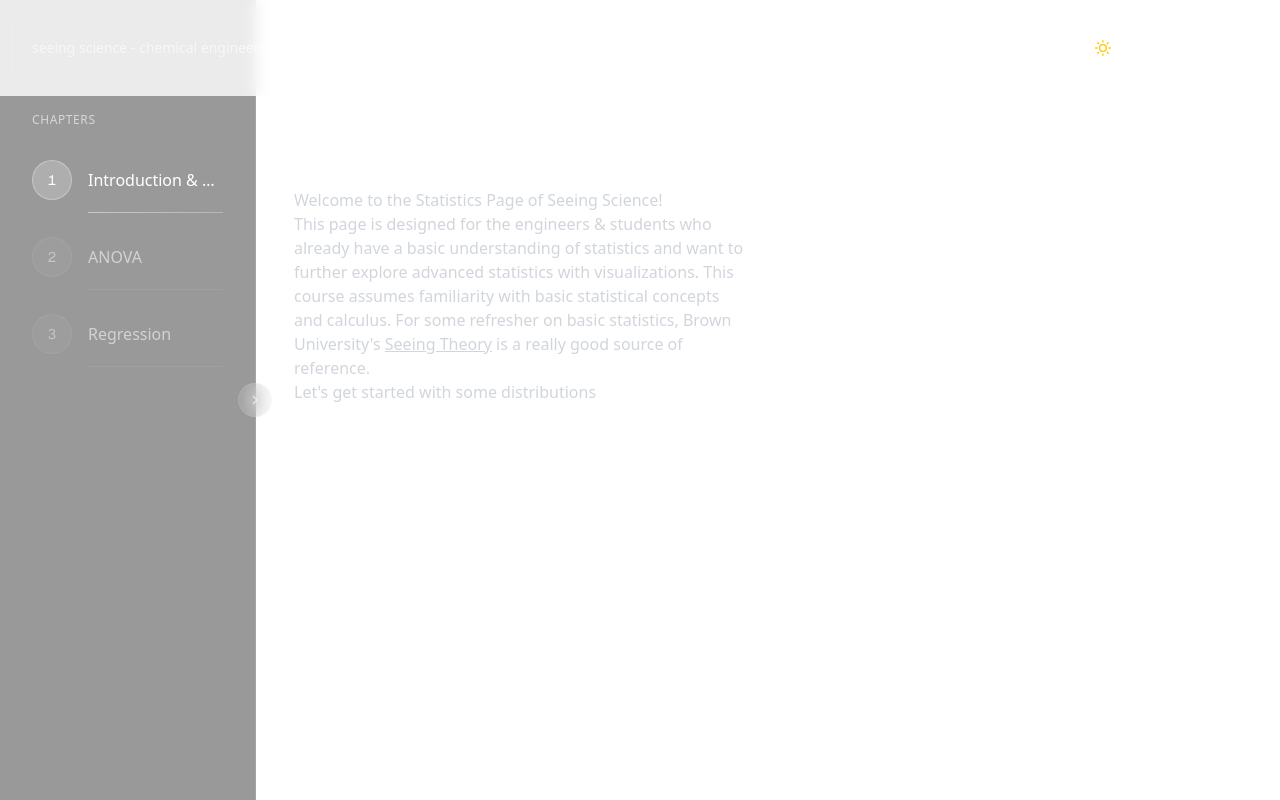
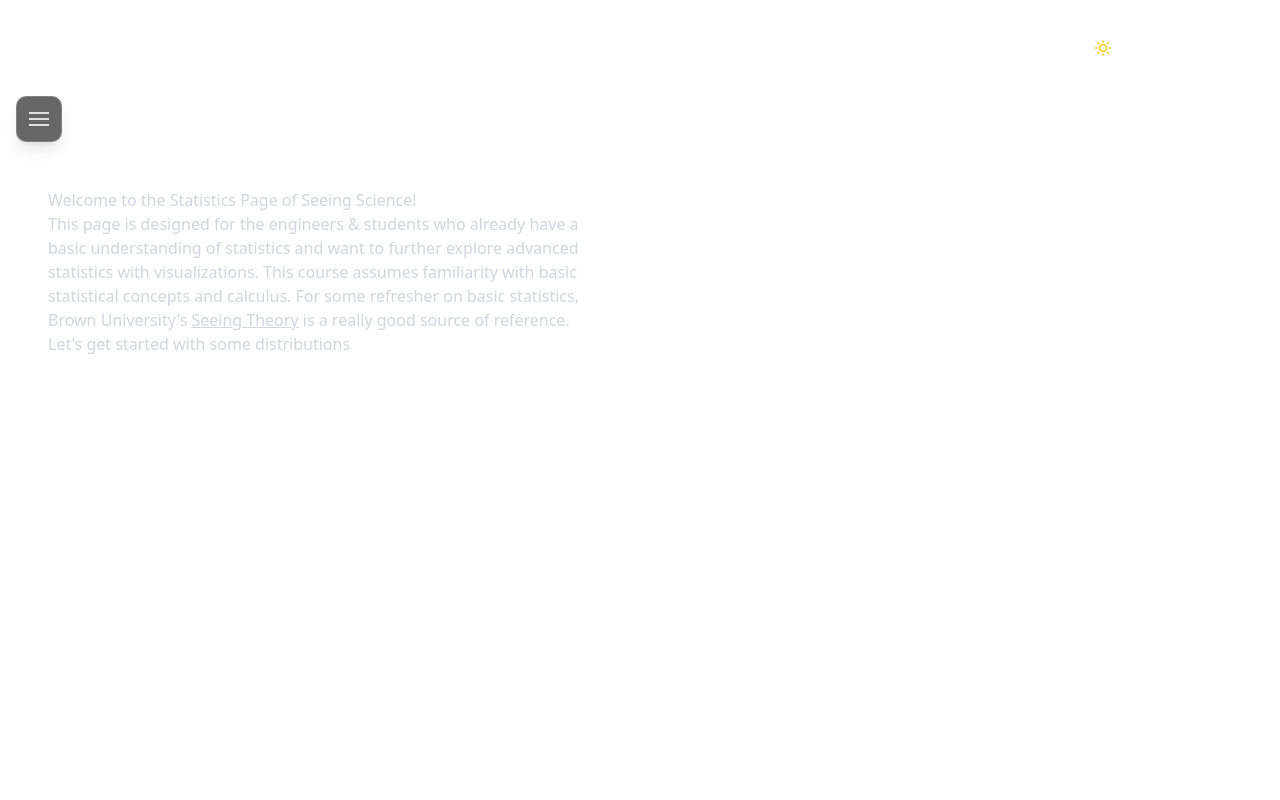
Before and after one commit to anderson120912091209/seeing-chemical-engineering, a Next.js app: page /advanced-statistics in a window 1280 px wide. Built offline with nearby package versions, Linux system fonts and the light colour scheme.

Commit message:
updated menu bar design, push -> overlay. updated the subchapters

```diff
--- a/app/(pages)/advanced-statistics/page.tsx
+++ b/app/(pages)/advanced-statistics/page.tsx
@@ -30,16 +30,25 @@ const AdvancedStatisticsPage = () => {
 // =========================================
 
   const [activeSection, setActiveSection] = useState("introduction")
-  const [isSidebarOpen, setIsSidebarOpen] = useState(true)
-
-  // Chapters Ref
+  const contentRef = useRef<HTMLDivElement>(null)
   const animationContainerRef = useRef<HTMLDivElement>(null)
-  const contentRef = useRef<HTMLDivElement>(null)
 
   // Chapter configuration
   const chapters = [
+    //Chapter 1 Configuration
     { title: "Introduction & The Basics", id: "introduction", number: "1" },
-    { title: "ANOVA", id: "anova", number: "2" },
+    //Chapter 2 Configuration
+    {
+      title: "Statistical Inference",
+      id: "statistical-inference",
+      number: "2",
+      subchapters: [
+        {title: "Testing Statistical Hypothesis", id: "chap-2-sub-1", number: "2.1"},
+        {title: "Inference on the Mean of a Population", id: "chap-2-sub-2", number: "2.2"},
+        {title: "Inference on the Variance of a Population" ,id: "chap-2-sub-3", number: "2.3"}
+      ]
+    },
+    //Chapter 3 Configuration
     { title: "Regression", id: "regression", number: "3" }
   ]
 
@@ -55,14 +64,14 @@ const AdvancedStatisticsPage = () => {
       case 'introduction':
         return (
           <div className="w-full h-full flex items-center justify-center">
-            <p className="text-white/60">Introduction animations</p>
+            <p className="text-white/60">Commonly Used Distributions</p>
             {/* Replace with actual animation component */}
           </div>
         )
-      case 'anova':
+      case 'stistical-inference':
         return (
           <div className="w-full h-full flex items-center justify-center">
-            <p className="text-white/60">ANOVA animations</p>
+            <p className="text-white/60">Statistical Inference</p>
             {/* Replace with <AnovaAnimation /> */}
           </div>
         )
@@ -99,23 +108,16 @@ return (
         chapters={chapters}
         activeSection={activeSection}
         onSectionClick={handleSectionNavigation}
-        onSidebarToggle={setIsSidebarOpen}
       />
       <main
         className="pt-20 h-screen"
-        style={{
-          paddingLeft: isSidebarOpen ? '270px' : '0px',
-          transition: 'padding-left 0.3s ease-in-out'
-        }}
       >
         <Splitter className="h-full">
           {/* Left Column */}
           <SplitterPanel size={50} minSize={30}>
-            <div ref={contentRef} className="h-full overflow-y-auto custom-scrollbar">
-              <div className={`space-y-12 transition-all duration-300 ${
-                isSidebarOpen ? 'max-w-none p-6 lg:pl-6 lg:py-12' : 'max-w-4xl mx-auto p-6 lg:p-12'
-              }`}>
-                {/*Scrollable Content with ./Content Integrations*/}
+                          <div ref={contentRef} className="h-full overflow-y-auto custom-scrollbar">
+                <div className="space-y-12 p-6 lg:p-12">
+                  {/*Scrollable Content with ./Content Integrations*/}
                 <section>
                   <Introduction />
                 </section>
--- a/app/components/ui/chapter-navigation.tsx
+++ b/app/components/ui/chapter-navigation.tsx
@@ -5,134 +5,224 @@ interface Chapter {
   id: string
   title: string
   number: string
+  subchapters?: Subchapter[]
+}
+
+interface Subchapter {
+  id: string;
+  title: string;
+  number: string;
 }
 
 interface ChapterNavigationProps {
   chapters: Chapter[]
   activeSection: string
   onSectionClick: (section: string) => void
-  onSidebarToggle?: (isOpen: boolean) => void
 }
 
 const ChapterNavigation: React.FC<ChapterNavigationProps> = ({
   chapters,
   activeSection,
-  onSectionClick,
-  onSidebarToggle
+  onSectionClick
 }) => {
-  const [isSidebarOpen, setIsSidebarOpen] = useState(true)
+  const [isSidebarOpen, setIsSidebarOpen] = useState(false)
   const [isMobileMenuOpen, setIsMobileMenuOpen] = useState(false)
+  const [expandedChapters, setExpandedChapters] = useState<Set<string>>(new Set())
 
   const handleSidebarToggle = () => {
-    const newState = !isSidebarOpen
-    setIsSidebarOpen(newState)
-    if (onSidebarToggle) {
-      onSidebarToggle(newState)
-    }
+    setIsSidebarOpen(!isSidebarOpen)
   }
 
   const handleSectionClick = (sectionId: string) => {
     onSectionClick(sectionId)
     setIsMobileMenuOpen(false)
+    setIsSidebarOpen(false) // Close desktop sidebar when section is clicked
+  }
+
+  const toggleChapter = (chapterId: string) => {
+    const newExpanded = new Set(expandedChapters)
+    if (newExpanded.has(chapterId)) {
+      newExpanded.delete(chapterId)
+    } else {
+      newExpanded.add(chapterId)
+    }
+    setExpandedChapters(newExpanded)
   }
 
   return (
     <>
-      {/* Desktop Sidebar Toggle Button */}
+      {/* Desktop Sidebar Toggle Button - Now in top left corner */}
       <button
         onClick={handleSidebarToggle}
-        className="hidden lg:block fixed left-4 top-1/2 transform -translate-y-1/2 z-40
-        bg-white/5 backdrop-blur-md border border-white/10 rounded-full p-2
-        text-white/60 hover:text-white hover:bg-white/10 transition-all duration-300"
-        style={{
-          left: isSidebarOpen ? '238px' : '12px',
-          transition: 'left 0.3s ease-in-out, background-color 0.2s, color 0.2s'
-        }}
+        className="hidden lg:block fixed left-4 top-24 z-40
+        bg-black/60 backdrop-blur-md border border-white/20 rounded-lg p-3
+        text-white/80 hover:text-white hover:bg-black/70 hover:border-white/30 shadow-lg transition-all duration-300"
       >
+        <div className="w-5 h-5 flex flex-col justify-center items-center">
           <motion.div
-          animate={{ rotate: isSidebarOpen ? 180 : 0 }}
-          transition={{ duration: 0.3 }}
-          className="w-4 h-4"
-        >
-          <svg viewBox="0 0 24 24" fill="none" stroke="currentColor" strokeWidth="2">
-            <path d="m15 18-6-6 6-6"/>
-          </svg>
-        </motion.div>
+            animate={isSidebarOpen ? { rotate: 45, y: 4 } : { rotate: 0, y: 0 }}
+            className="w-5 h-0.5 bg-current mb-1 origin-center transition-colors"
+          />
+          <motion.div
+            animate={isSidebarOpen ? { opacity: 0 } : { opacity: 1 }}
+            className="w-5 h-0.5 bg-current mb-1"
+          />
+          <motion.div
+            animate={isSidebarOpen ? { rotate: -45, y: -4 } : { rotate: 0, y: 0 }}
+            className="w-5 h-0.5 bg-current origin-center"
+          />
+        </div>
       </button>
 
-      {/* Desktop Full-Height Sidebar */}
-      {/* Desktop Full-Height Sidebar */}
+      {/* Desktop Full-Height Sidebar - Now overlay with backdrop */}
+      <AnimatePresence>
+        {isSidebarOpen && (
+          <>
+            {/* Backdrop */}
             <motion.div
-        initial={false}
-        animate={{
-          x: isSidebarOpen ? 0 : -256,
-          opacity: isSidebarOpen ? 1 : 0
+              initial={{ opacity: 0 }}
+              animate={{ opacity: 1 }}
+              exit={{ opacity: 0 }}
+              onClick={handleSidebarToggle}
+              className="hidden lg:block fixed inset-0 bg-black/30 backdrop-blur-sm z-30"
+            />
+
+            {/* Sidebar Panel */}
+            <motion.div
+              initial={{ x: -320, opacity: 0 }}
+              animate={{ x: 0, opacity: 1 }}
+              exit={{ x: -320, opacity: 0 }}
+              transition={{ duration: 0.4, ease: [0.23, 1, 0.32, 1] }}
+              className="hidden lg:block fixed left-0 top-0 h-full w-80 bg-black/60 backdrop-blur-xl border-r border-white/20 shadow-lg z-40 pt-20"
+            >
+              <div className="p-8 h-full overflow-y-auto">
+                {/* Header */}
+                <div className="mb-12">
+                  <h3 className="text-white/40 text-[10px] uppercase tracking-[0.3em] font-light mb-4 select-none">Contents</h3>
+                  <div className="w-8 h-[1px] bg-white/20"></div>
+                </div>
+
+                {/* Chapters */}
+                <div className="space-y-6">
+                  {chapters.map((chapter, index) => (
+                    <div key={chapter.id} className="group">
+                      {/* Main Chapter Button */}
+                      <button
+                        onClick={() => {
+                          if (chapter.subchapters) {
+                            toggleChapter(chapter.id)
+                          } else {
+                            handleSectionClick(chapter.id)
+                          }
                         }}
+                        className={`w-full text-left transition-all duration-300 p-4 border-l-2 ${
+                          activeSection === chapter.id
+                            ? 'border-l-white bg-white/5 text-white'
+                            : 'border-l-white/10 hover:border-l-white/30 hover:bg-white/[0.02] text-white/70 hover:text-white/90'
+                        }`}
+                      >
+                        <div className="flex items-center justify-between">
+                          <div className="flex items-center gap-4">
+                            {/* Chapter Number */}
+                            <span className={`text-xs font-light tracking-wider transition-colors duration-300 ${
+                              activeSection === chapter.id
+                                ? 'text-white/60'
+                                : 'text-white/30 group-hover:text-white/50'
+                            }`}>
+                              {chapter.number.padStart(2, '0')}
+                            </span>
+
+                            {/* Chapter Title */}
+                            <div className="flex-1">
+                              <h4 className={`text-sm font-light tracking-wide leading-relaxed transition-colors duration-300 ${
+                                activeSection === chapter.id ? 'text-white' : 'text-white/70 group-hover:text-white/90'
+                              }`}>
+                                {chapter.title}
+                              </h4>
+                            </div>
+                          </div>
+
+                          {/* Expand/Collapse Icon */}
+                          {chapter.subchapters && (
+                            <div className={`transition-all duration-300 ${
+                              expandedChapters.has(chapter.id) ? 'rotate-90 text-white/60' : 'text-white/20 group-hover:text-white/40'
+                            }`}>
+                              <svg className="w-3 h-3" fill="none" stroke="currentColor" viewBox="0 0 24 24" strokeWidth="2">
+                                <path strokeLinecap="round" strokeLinejoin="round" d="M9 5l7 7-7 7" />
+                              </svg>
+                            </div>
+                          )}
+                        </div>
+                      </button>
+
+                      {/* Subchapters */}
+                      <AnimatePresence>
+                        {chapter.subchapters && expandedChapters.has(chapter.id) && (
+                          <motion.div
+                            initial={{ height: 0, opacity: 0 }}
+                            animate={{ height: "auto", opacity: 1 }}
+                            exit={{ height: 0, opacity: 0 }}
                             transition={{ duration: 0.3, ease: "easeInOut" }}
-        className="hidden lg:block fixed left-0 top-0 h-full w-64 bg-black/40 backdrop-blur-xl border-r border-white/10 z-30 pt-20"
+                            className="overflow-hidden"
                           >
-        <div className="p-8">
-          <h3 className="text-white/60 text-xs uppercase tracking-wider font-medium mb-8">Chapters</h3>
-          <div className="space-y-6">
-        {chapters.map((chapter) => (
+                            <div className="mt-4 ml-8 space-y-3">
+                              {chapter.subchapters.map((subchapter, subIndex) => (
                                 <button
-            key={chapter.id}
-            onClick={() => handleSectionClick(chapter.id)}
-            className={`w-full text-left group transition-all duration-300 ${
-          activeSection === chapter.id ? 'opacity-100' : 'opacity-70 hover:opacity-90'
+                                  key={subchapter.id}
+                                  onClick={() => handleSectionClick(subchapter.id)}
+                                  className={`w-full text-left group/sub transition-all duration-300 py-2 ${
+                                    activeSection === subchapter.id
+                                      ? 'text-white'
+                                      : 'text-white/50 hover:text-white/80'
                                   }`}
                                 >
                                   <div className="flex items-center gap-4">
-          <div className={`w-10 h-10 flex-shrink-0 rounded-full grid place-items-center text-sm
-            font-mono transition-all duration-300 ${
-              activeSection === chapter.id
-            ? 'bg-white/20 text-white border border-white/30'
-            : 'bg-white/5 text-white/60 border border-white/10 group-hover:bg-white/10'
+                                    <span className={`text-[10px] font-light tracking-wider transition-colors duration-300 ${
+                                      activeSection === subchapter.id
+                                        ? 'text-white/40'
+                                        : 'text-white/20 group-hover/sub:text-white/30'
                                     }`}>
-            {chapter.number}
-          </div>
-          <div className="flex-1 min-w-0">
-            <div className={`font-medium transition-colors duration-300 truncate ${
-              activeSection === chapter.id ? 'text-white' : 'text-white/80 group-hover:text-white'
+                                      {subchapter.number}
+                                    </span>
+                                    <span className={`text-xs font-light tracking-wide transition-colors duration-300 ${
+                                      activeSection === subchapter.id ? 'text-white' : 'text-white/50 group-hover/sub:text-white/80'
                                     }`}>
-              {chapter.title}
-            </div>
-          </div>
-            </div>
-            {/* Progress indicator */}
-            <div className="mt-3 ml-14">
-          <div className="w-full h-px bg-white/10">
-            <div
-              className={`h-full bg-gradient-to-r from-white/40 to-white/20 transition-all duration-500 ${
-            activeSection === chapter.id ? 'w-full' : 'w-0'
-              }`}
-            />
-          </div>
+                                      {subchapter.title}
+                                    </span>
                                   </div>
                                 </button>
                               ))}
                             </div>
+                          </motion.div>
+                        )}
+                      </AnimatePresence>
+                    </div>
+                  ))}
+                </div>
               </div>
             </motion.div>
+          </>
+        )}
+      </AnimatePresence>
 
       {/* Mobile Hamburger Menu Button */}
       <button
         onClick={() => setIsMobileMenuOpen(!isMobileMenuOpen)}
-        className="lg:hidden fixed left-4 top-24 z-40 bg-white/5 backdrop-blur-md border border-white/10 rounded-xl p-3 text-white/70 hover:text-white hover:bg-white/10 transition-all duration-200"
+        className="lg:hidden fixed left-4 top-24 z-40 bg-black/60 backdrop-blur-md border border-white/20 rounded-lg p-3 text-white/80 hover:text-white hover:bg-black/70 hover:border-white/30 shadow-lg transition-all duration-200"
         aria-label="Toggle chapter menu"
       >
         <div className="w-5 h-5 flex flex-col justify-center items-center">
           <motion.div
             animate={isMobileMenuOpen ? { rotate: 45, y: 4 } : { rotate: 0, y: 0 }}
-            className="w-4 h-0.5 bg-current mb-1 origin-center transition-colors"
+            className="w-5 h-0.5 bg-current mb-1 origin-center transition-colors"
           />
           <motion.div
             animate={isMobileMenuOpen ? { opacity: 0 } : { opacity: 1 }}
-            className="w-4 h-0.5 bg-current mb-1"
+            className="w-5 h-0.5 bg-current mb-1"
           />
           <motion.div
             animate={isMobileMenuOpen ? { rotate: -45, y: -4 } : { rotate: 0, y: 0 }}
-            className="w-4 h-0.5 bg-current origin-center"
+            className="w-5 h-0.5 bg-current origin-center"
           />
         </div>
       </button>
@@ -147,55 +237,119 @@ const ChapterNavigation: React.FC<ChapterNavigationProps> = ({
               animate={{ opacity: 1 }}
               exit={{ opacity: 0 }}
               onClick={() => setIsMobileMenuOpen(false)}
-              className="lg:hidden fixed inset-0 bg-black/30 backdrop-blur-sm z-35"
+              className="lg:hidden fixed inset-0 bg-black/30 backdrop-blur-sm z-30"
             />
 
             {/* Menu Panel */}
             <motion.div
-              initial={{ x: -280, opacity: 0 }}
+              initial={{ x: -320, opacity: 0 }}
               animate={{ x: 0, opacity: 1 }}
-              exit={{ x: -280, opacity: 0 }}
+              exit={{ x: -320, opacity: 0 }}
               transition={{ type: "spring", damping: 25, stiffness: 200 }}
-              className="lg:hidden fixed left-0 top-0 h-full w-72 bg-black/40 backdrop-blur-xl border-r border-white/10 z-40 pt-20"
+              className="lg:hidden fixed left-0 top-0 h-full w-80 bg-black/60 backdrop-blur-xl border-r border-white/20 shadow-lg z-40 pt-20"
             >
-              <div className="p-8">
-                <h3 className="text-white/60 text-xs uppercase tracking-wider font-medium mb-8">Chapters</h3>
+              <div className="p-8 h-full overflow-y-auto">
+                {/* Header */}
+                <div className="mb-12">
+                  <h3 className="text-white/40 text-[10px] uppercase tracking-[0.3em] font-light mb-4 select-none">Contents</h3>
+                  <div className="w-8 h-[1px] bg-white/20"></div>
+                </div>
+
+                {/* Chapters */}
                 <div className="space-y-6">
-                  {chapters.map((chapter) => (
+                  {chapters.map((chapter, index) => (
+                    <div key={chapter.id} className="group">
+                      {/* Main Chapter Button */}
                       <button
-                      key={chapter.id}
-                      onClick={() => handleSectionClick(chapter.id)}
-                      className={`w-full text-left group transition-all duration-300 ${
-                        activeSection === chapter.id ? 'opacity-100' : 'opacity-70 hover:opacity-90'
+                        onClick={() => {
+                          if (chapter.subchapters) {
+                            toggleChapter(chapter.id)
+                          } else {
+                            handleSectionClick(chapter.id)
+                          }
+                        }}
+                        className={`w-full text-left transition-all duration-300 p-4 border-l-2 ${
+                          activeSection === chapter.id
+                            ? 'border-l-white bg-white/5 text-white'
+                            : 'border-l-white/10 hover:border-l-white/30 hover:bg-white/[0.02] text-white/70 hover:text-white/90'
+                        }`}
+                      >
+                        <div className="flex items-center justify-between">
+                          <div className="flex items-center gap-4">
+                            {/* Chapter Number */}
+                            <span className={`text-xs font-light tracking-wider transition-colors duration-300 ${
+                              activeSection === chapter.id
+                                ? 'text-white/60'
+                                : 'text-white/30 group-hover:text-white/50'
+                            }`}>
+                              {chapter.number.padStart(2, '0')}
+                            </span>
+
+                            {/* Chapter Title */}
+                            <div className="flex-1">
+                              <h4 className={`text-sm font-light tracking-wide leading-relaxed transition-colors duration-300 ${
+                                activeSection === chapter.id ? 'text-white' : 'text-white/70 group-hover:text-white/90'
+                              }`}>
+                                {chapter.title}
+                              </h4>
+                            </div>
+                          </div>
+
+                          {/* Expand/Collapse Icon */}
+                          {chapter.subchapters && (
+                            <div className={`transition-all duration-300 ${
+                              expandedChapters.has(chapter.id) ? 'rotate-90 text-white/60' : 'text-white/20 group-hover:text-white/40'
+                            }`}>
+                              <svg className="w-3 h-3" fill="none" stroke="currentColor" viewBox="0 0 24 24" strokeWidth="2">
+                                <path strokeLinecap="round" strokeLinejoin="round" d="M9 5l7 7-7 7" />
+                              </svg>
+                            </div>
+                          )}
+                        </div>
+                      </button>
+
+                      {/* Subchapters */}
+                      <AnimatePresence>
+                        {chapter.subchapters && expandedChapters.has(chapter.id) && (
+                          <motion.div
+                            initial={{ height: 0, opacity: 0 }}
+                            animate={{ height: "auto", opacity: 1 }}
+                            exit={{ height: 0, opacity: 0 }}
+                            transition={{ duration: 0.3, ease: "easeInOut" }}
+                            className="overflow-hidden"
+                          >
+                            <div className="mt-4 ml-8 space-y-3">
+                              {chapter.subchapters.map((subchapter, subIndex) => (
+                                <button
+                                  key={subchapter.id}
+                                  onClick={() => handleSectionClick(subchapter.id)}
+                                  className={`w-full text-left group/sub transition-all duration-300 py-2 ${
+                                    activeSection === subchapter.id
+                                      ? 'text-white'
+                                      : 'text-white/50 hover:text-white/80'
                                   }`}
                                 >
                                   <div className="flex items-center gap-4">
-                        <div className={`w-10 h-10 rounded-full flex items-center justify-center text-sm font-mono transition-all duration-300 ${
-                          activeSection === chapter.id
-                            ? 'bg-white/20 text-white border border-white/30'
-                            : 'bg-white/5 text-white/60 border border-white/10 group-hover:bg-white/10'
+                                    <span className={`text-[10px] font-light tracking-wider transition-colors duration-300 ${
+                                      activeSection === subchapter.id
+                                        ? 'text-white/40'
+                                        : 'text-white/20 group-hover/sub:text-white/30'
                                     }`}>
-                          {chapter.number}
-                        </div>
-                        <div>
-                          <div className={`font-medium transition-colors duration-300 ${
-                            activeSection === chapter.id ? 'text-white' : 'text-white/80 group-hover:text-white'
+                                      {subchapter.number}
+                                    </span>
+                                    <span className={`text-xs font-light tracking-wide transition-colors duration-300 ${
+                                      activeSection === subchapter.id ? 'text-white' : 'text-white/50 group-hover/sub:text-white/80'
                                     }`}>
-                            {chapter.title}
-                          </div>
-                        </div>
-                      </div>
-                      {/* Progress indicator */}
-                      <div className="mt-3 ml-14">
-                        <div className="w-full h-px bg-white/10">
-                          <div
-                            className={`h-full bg-gradient-to-r from-white/40 to-white/20 transition-all duration-500 ${
-                              activeSection === chapter.id ? 'w-full' : 'w-0'
-                            }`}
-                          />
-                        </div>
+                                      {subchapter.title}
+                                    </span>
                                   </div>
                                 </button>
+                              ))}
+                            </div>
+                          </motion.div>
+                        )}
+                      </AnimatePresence>
+                    </div>
                   ))}
                 </div>
               </div>
--- a/lib/utils.ts
+++ b/lib/utils.ts
@@ -8,7 +8,7 @@ export function cn(...inputs: ClassValue[]) {
   return twMerge(clsx(inputs))
 }
 
-// ======= CHAPTER CONFIGURATIOn TYPES =======
+// ======= CHAPTER CONFIGURATION TYPES =======
 export interface ChapterConfig {
   id: string;
   title: string;
```
Lines whose indentation alone changed are shown as unchanged.
